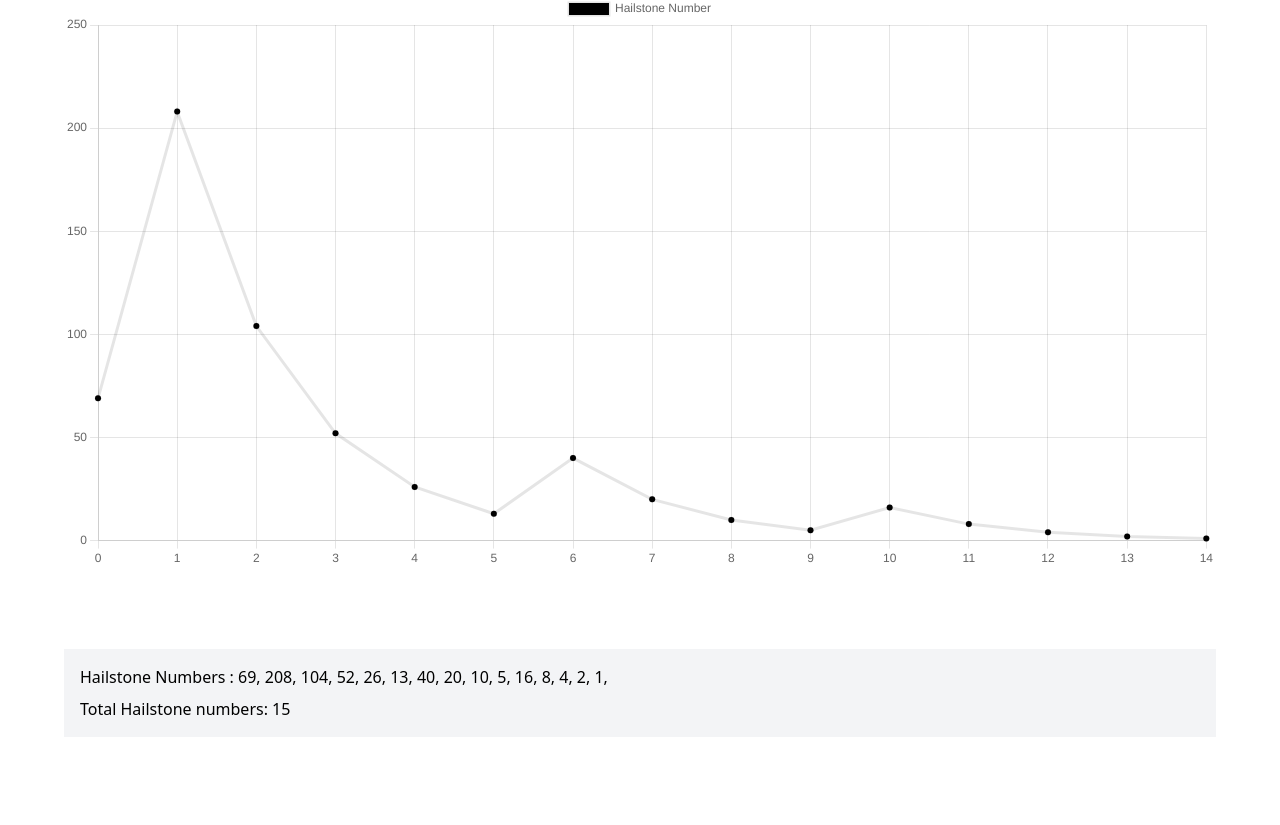
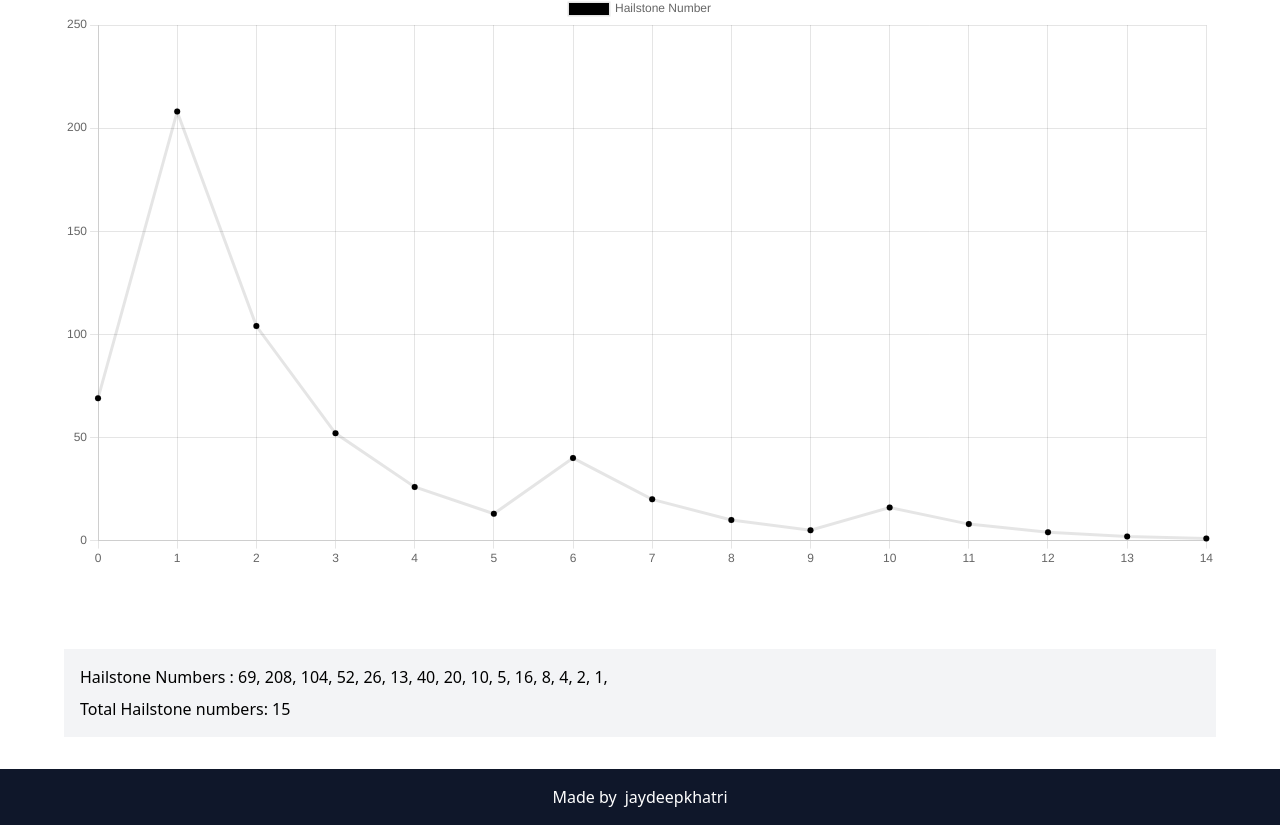
Before and after one commit to jaydeepkhatri/collatz-conjecture, a React (Create React App) app: page / in a window 1280 px wide. Shown: the part 275-1100 px from the top of the page. Before the commit the page ends 1044 px from the top, so only its background shows below. Built offline with nearby package versions, Linux system fonts and the light colour scheme.

Commit message:
➕  Add Footer

```diff
--- a/src/App.js
+++ b/src/App.js
@@ -1,4 +1,4 @@
-import {Header, Chart} from "./components";
+import { Header, Chart, Footer } from "./components";
 import "./index.css";
 
 
@@ -7,6 +7,7 @@ function App() {
     <div className="App">
       <Header />
       <Chart />
+      <Footer />
     </div>
   );
 }
--- /dev/null
+++ b/src/components/Footer/Footer.js
@@ -0,0 +1,9 @@
+const Footer = () => {
+    return (
+        <footer className="bg-slate-900 flex w-full text-white justify-center py-4">
+            Made by <a href="https://twitter.com/jaydeepkhatri79" className="ml-2" target="_blank">jaydeepkhatri</a>
+        </footer>
+    )
+}
+
+export default Footer;
--- a/src/components/index.js
+++ b/src/components/index.js
@@ -2,3 +2,4 @@ export {default as Header} from "./Header/Header";
 export {default as Chart} from "./Chart/Chart";
 export {default as Linechart} from "./Linechart/Linechart";
 export {default as Info} from "./Info/Info";
+export {default as Footer} from "./Footer/Footer";
```
Also changed, not shown: 1 other file (tests, documents, lock files or other folders).
